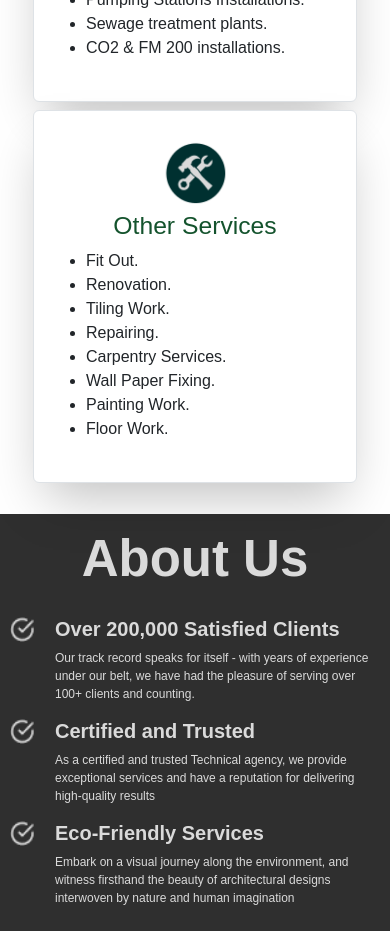
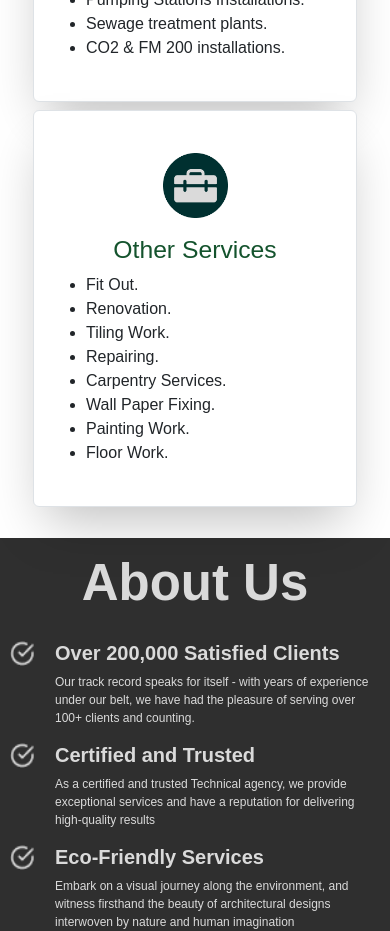
Before and after one commit to asfarwaheed01/Services-Website, a React (Vite) app: page / in a window 390 px wide. Shown: the part 2040-2971 px from the top of the page. Built offline with nearby package versions, Linux system fonts and the light colour scheme.

Commit message:
other services

```diff
--- a/src/App.css
+++ b/src/App.css
@@ -25,3 +25,50 @@
   margin-left: auto;
   margin-right: auto;
 }
+
+/*  */
+
+/* For webkit browsers */
+::-webkit-scrollbar {
+  width: 8px;
+}
+
+::-webkit-scrollbar-thumb {
+  background-color: #777575;
+  transition: background-color 0.3s, width 0.3s;
+}
+
+::-webkit-scrollbar-thumb:hover {
+  background-color: #000000;
+  width: 8px; /* Increase width on hover */
+}
+
+/* For Firefox */
+::-moz-scrollbar {
+  width: 8px;
+}
+
+::-moz-scrollbar-thumb {
+  background-color: #777575;
+  transition: background-color 0.3s, width 0.3s;
+}
+
+::-moz-scrollbar-thumb:hover {
+  background-color: #000000;
+  width: 8px; /* Increase width on hover */
+}
+
+/* For Internet Explorer and Edge */
+::-ms-scrollbar {
+  width: 8px;
+}
+
+::-ms-scrollbar-thumb {
+  background-color: #777575;
+  transition: background-color 0.3s, width 0.3s;
+}
+
+::-ms-scrollbar-thumb:hover {
+  background-color: #000000;
+  width: 8px; /* Increase width on hover */
+}
--- a/src/components/Services/Services.jsx
+++ b/src/components/Services/Services.jsx
@@ -1,6 +1,7 @@
 import icon1 from "../../assets/icon.png";
 import icon2 from "../../assets/icon (1).png";
 import icon3 from "../../assets/icon (2).png";
+import icon4 from "../../assets/others.png";
 
 const Services = () => {
   return (
@@ -76,9 +77,9 @@ const Services = () => {
         </div>
         <div className="card border hover:shadow-lg text-center mx-auto w-[90%] md:w-[23%] px-[20px] py-[25px] rounded-xl shadow-2xl transition-transform duration-1000 ease-in-out">
           <img
-            src={icon1}
+            src={icon4}
             alt="icon"
-            className="w-[75px] h-[75px] md:w-[150px] md:h-[150px] mx-auto"
+            className="w-[65px] h-[65px] md:w-[115px] md:h-[115px] my-[6%] mx-auto"
           />
           <div className="text">
             <h2 className="text-green-900">Other Services</h2>
```
Also changed, not shown: src/assets/others.png (added).
